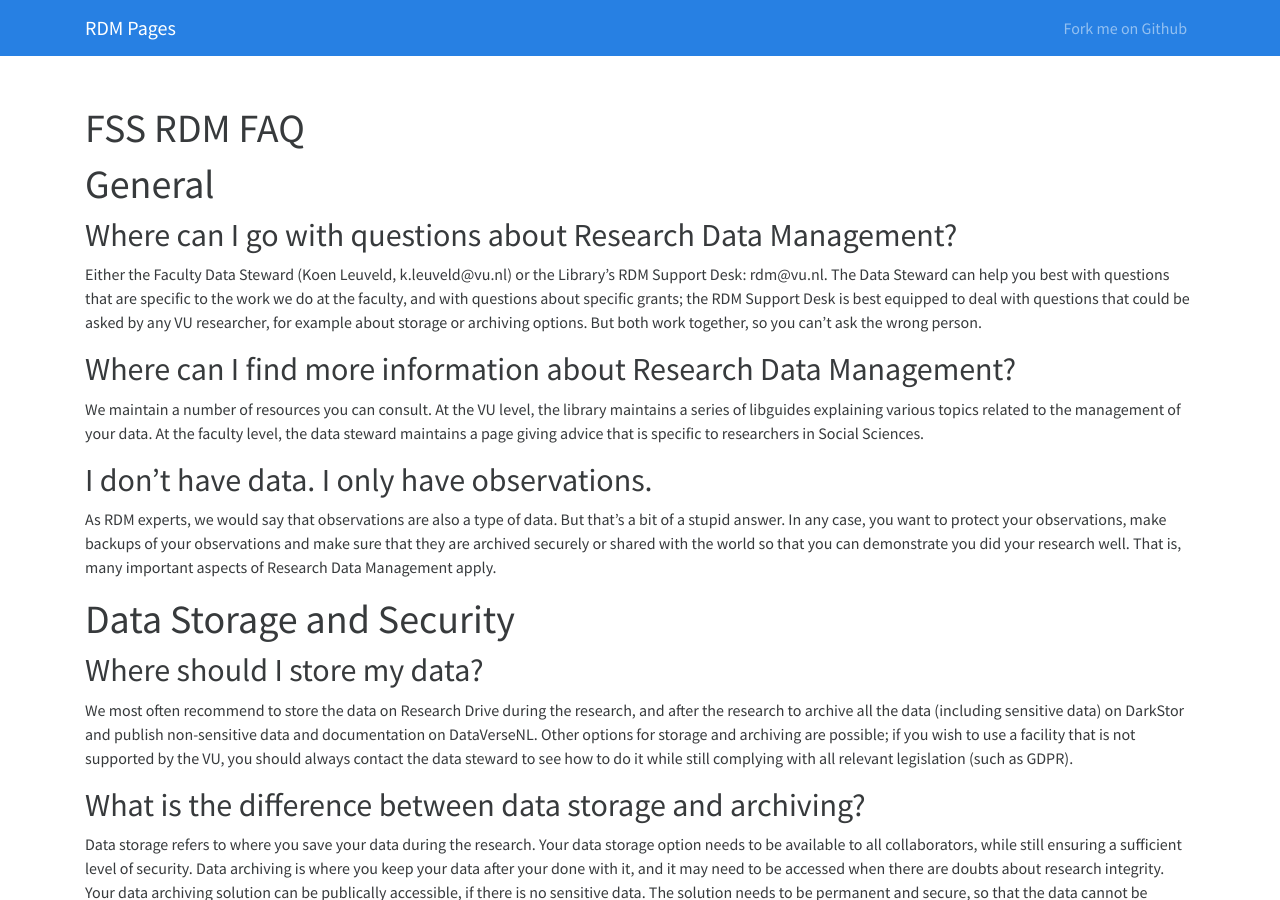
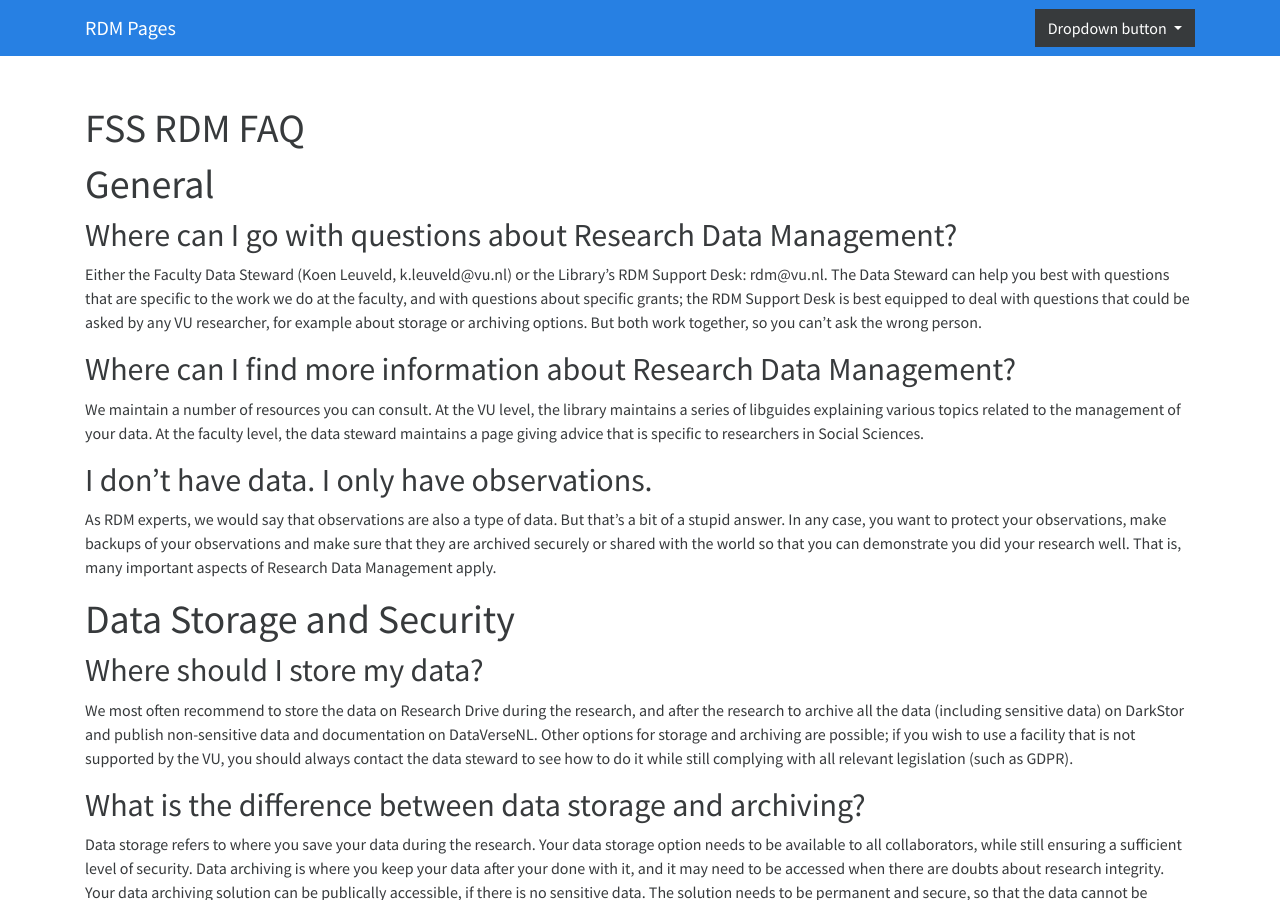
Before and after one commit to kleuveld/bootstrap-test, a Jekyll site: the page built from _pages/rdm_faq.md, in a window 1280 px wide and 900 px high. Built offline with Jekyll 4.4.1, drawn with Linux system fonts in a browser that asks for light colours.

Commit message:
test dropdown

```diff
--- a/_includes/header.html
+++ b/_includes/header.html
@@ -1,26 +1,15 @@
 <nav class="navbar navbar-expand-lg navbar-dark bg-primary">
   <div class="container">
     <a class="navbar-brand" rel="author" href="{{ "/" | relative_url }}">{{ site.title | escape }}</a>
-
-    {%- assign page_paths = site.header_pages -%}
-    <button class="navbar-toggler" type="button" data-toggle="collapse" data-target="#navbarSupportedContent"
-      aria-controls="navbarSupportedContent" aria-expanded="false" aria-label="Toggle navigation">
-      <span class="navbar-toggler-icon"></span>
-    </button>
-    <div class="collapse navbar-collapse" id="navbarSupportedContent">
-      <ul class="navbar-nav ml-auto">
-        {%- for path in page_paths -%}
-          {%- assign my_page = site.pages | where: "path", path | first -%}
-          {%- if my_page.title -%}
-          <li class="nav-item">
-            <a class="nav-link" href="{{ my_page.url | relative_url }}">{{ my_page.title | escape }}</a>
-          </li>
-          {%- endif -%}
-        {% endfor -%}
-        <li class="nav-item">
-          <a class="nav-link" href="{{ site.github.repository_url }}">Fork me on Github</a>
-        </li>
-      </ul>
+    <div class="dropdown">
+      <button class="btn btn-secondary dropdown-toggle" type="button" id="dropdownMenuButton" data-toggle="dropdown" aria-haspopup="true" aria-expanded="false">
+      Dropdown button
+      </button>
+      <div class="dropdown-menu" aria-labelledby="dropdownMenuButton">
+        {% for page in site.pages %}
+          <a class="dropdown-item" href="{{ page.url | relative_url }}">{{ page.title }}</a>
+        {% endfor %}
+      </div>
     </div>
   </div>
 </nav>
```
